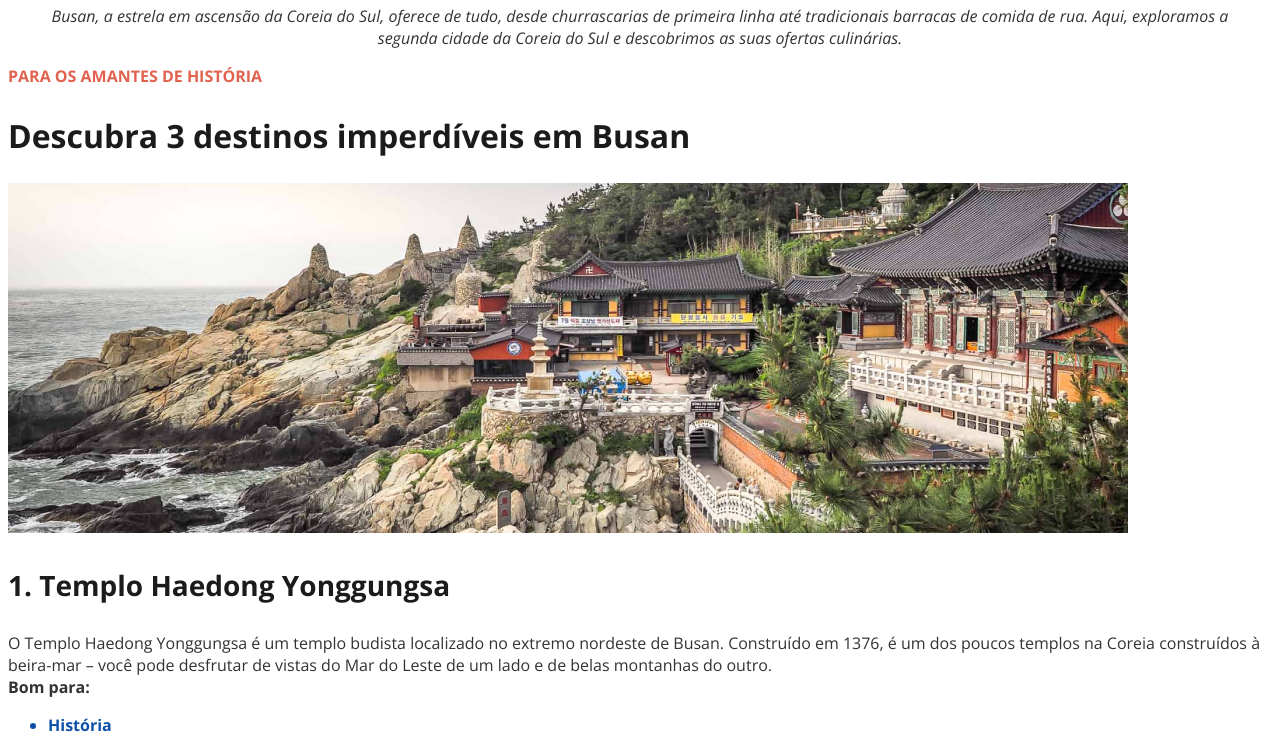
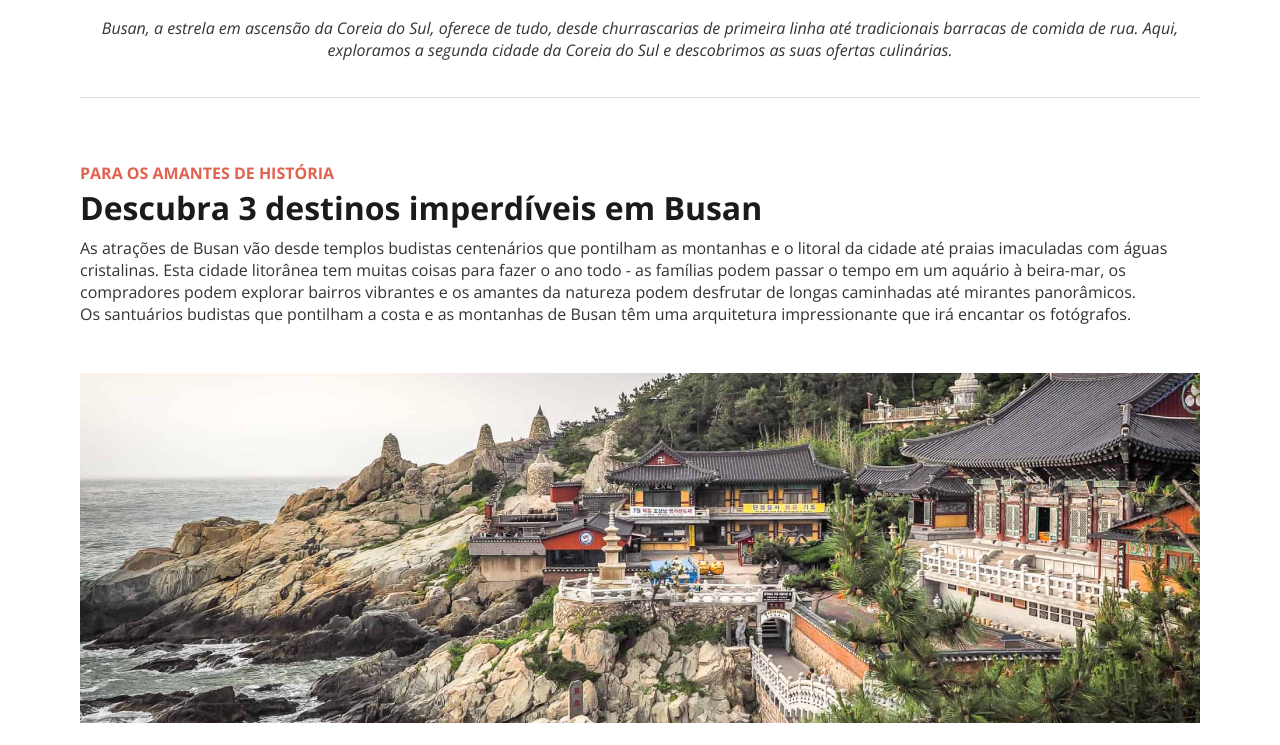
Before and after one commit to gillaercio/projeto-local-turistico, a plain HTML site: page index.html in a window 1280 px wide. Shown: the part 795-1540 px from the top of the page. Drawn offline with nearby package versions, Linux system fonts and the light colour scheme; a web font is replaced by a local one.

Commit message:
Personalizando espaços

```diff
--- a/index.html
+++ b/index.html
@@ -18,11 +18,14 @@
       <img src="src/images/image.jpg" alt="Vista panorâmica da cidade de Busan">
       <figcaption>Busan, a estrela em ascensão da Coreia do Sul, oferece de tudo, desde churrascarias de primeira linha até tradicionais barracas de comida de rua. Aqui, exploramos a segunda cidade da Coreia do Sul e descobrimos as suas ofertas culinárias.</figcaption>
     </figure>
+    <div class="divider"></div>
     <section>
       <p class="headline">Para os amantes de história</p>
       <h2>Descubra 3 destinos imperdíveis em Busan</h2>
+      <p>As atrações de Busan vão desde templos budistas centenários que pontilham as montanhas e o litoral da cidade até praias imaculadas com águas cristalinas. Esta cidade litorânea tem muitas coisas para fazer o ano todo - as famílias podem passar o tempo em um aquário à beira-mar, os compradores podem explorar bairros vibrantes e os amantes da natureza podem desfrutar de longas caminhadas até mirantes panorâmicos.<br>
+      Os santuários budistas que pontilham a costa e as montanhas de Busan têm uma arquitetura impressionante que irá encantar os fotógrafos.</p>
       <article>
-        <img src="src/images/haedong-temple.jpg" alt="Templo de Haedong Yonggungsa">
+        <img class="landscape" src="src/images/haedong-temple.jpg" alt="Templo de Haedong Yonggungsa">
         <h3>1. Templo Haedong Yonggungsa</h3>
         <p>O Templo Haedong Yonggungsa é um templo budista localizado no extremo nordeste de Busan. Construído em 1376, é um dos poucos templos na Coreia construídos à beira-mar – você pode desfrutar de vistas do Mar do Leste de um lado e de belas montanhas do outro.</br>
         <span>Bom para:</span>
@@ -32,7 +35,7 @@
         </p>
       </article>
       <article>
-        <img src="src/images/beomeo-sa-temple.jpg" alt="Templo Beomeo-sa">
+        <img class="landscape" src="src/images/beomeo-sa-temple.jpg" alt="Templo Beomeo-sa">
         <h3>2. Templo Beomeo-sa</h3>
         <p>O Templo Beomeo-sa é um dos maiores santuários da Coreia do Sul. Ele está localizado no alto da borda leste da montanha Geumjeongsa e fica distante da agitação da cidade. O Daeungjeon Hall do templo é um exemplo bem preservado da arquitetura da Dinastia Joseon.<br>
         <span>Bom para:</span>
@@ -42,7 +45,7 @@
         </p>
       </article>
       <article>
-        <img src="src/images/yongdusan-park.jpg" alt="Parque Yongdusan">
+        <img class="landscape" src="src/images/yongdusan-park.jpg" alt="Parque Yongdusan">
         <h3>3. Parque Yongdusan</h3>
         <p>O Parque Yongdusan, localizado no centro de Busan, abriga alguns dos monumentos mais importantes da cidade. Você pode ver vistas espetaculares do topo da Torre Busan, de 120 metros de altura. O parque tem 2 museus – confira os instrumentos musicais tradicionais no Museum of World Folk Instruments e mais de 80 veleiros coreanos no Exhibition Hall of World Model Boats.<br>
         <span>Bom para:</span>
@@ -53,10 +56,11 @@
           </ul></p>
       </article>
     </section>
+    <div class="divider"></div>
     <p class="info">As melhores coisas para fazer em Busan mostram a reputação da cidade como um importante porto marítimo na Ásia. Frequentemente vista como a essência da Coreia do Sul, você experimentará uma atmosfera única em termos de diversidade étnica e cultural, já que a cidade recebe um público cosmopolita o ano todo.</p>
   </main>
   <footer>
-    <p>Feito com <img src="src/images/heart.svg" alt="Coracaozinho"> pela Rockeseat</p>
+    <p>Feito com <img id="heart" src="src/images/heart.svg" alt="Coracaozinho"> pela Rockeseat</p>
   </footer>
 </body>
 </html>
--- a/style.css
+++ b/style.css
@@ -1,4 +1,10 @@
 @charset "UTF-8";
+
+* {
+  margin: 0;
+  padding: 0;
+  box-sizing: border-box;
+}
 
 :root {
   --text-primary: #1B1B1B;
@@ -17,7 +23,7 @@
 }
 
 body {
-  font-family: var(--font-open), sans-serif;
+  font-family: var(--font-open);
   color: var(--text-primary);
 }
 
@@ -27,16 +33,33 @@ body {
   font-weight: bold;
 }
 
+.divider {
+  width: 100%;
+  height: 1px;
+  margin: 36px 0;
+  background-color: #d9d9d9;
+}
+
+main {
+  max-width: 1120px;
+  margin: auto;
+}
+
 h1 {
   font-size: 36px;
+  margin-top: 8px;
+  margin-bottom: 44px;
 }
 
 h2 {
   font-size: 32px;
+  margin-top: 2px;
+  margin-bottom: 8px;
 }
 
 h3 {
   font-size: 28px;
+  margin-bottom: 4px;
 }
 
 h1, h2, h3 {
@@ -47,10 +70,25 @@ figcaption {
   font-style: italic;
   text-align: center;
   color: var(--text-secondary);
+  margin-top: 24px;
+}
+
+section {
+  margin-top: 64px;
+}
+
+.landscape {
+  margin-top: 48px;
+  margin-bottom: 20px;
 }
 
 p {
   color: var(--text-secondary);
+}
+
+span {
+  display: flex;
+  margin-top: 20px;
 }
 
 span, ul {
@@ -59,6 +97,7 @@ span, ul {
 
 li {
   color: var(--acent-blue);
+  margin-left: 24px;
 }
 
 .list li:nth-child(1) {
@@ -79,5 +118,11 @@ li {
 }
 
 footer {
+  text-align: center;
   font-family: var(--font-alice);
+  margin: 48px;
 }
+
+img#heart {
+  vertical-align: middle;
+}
```
